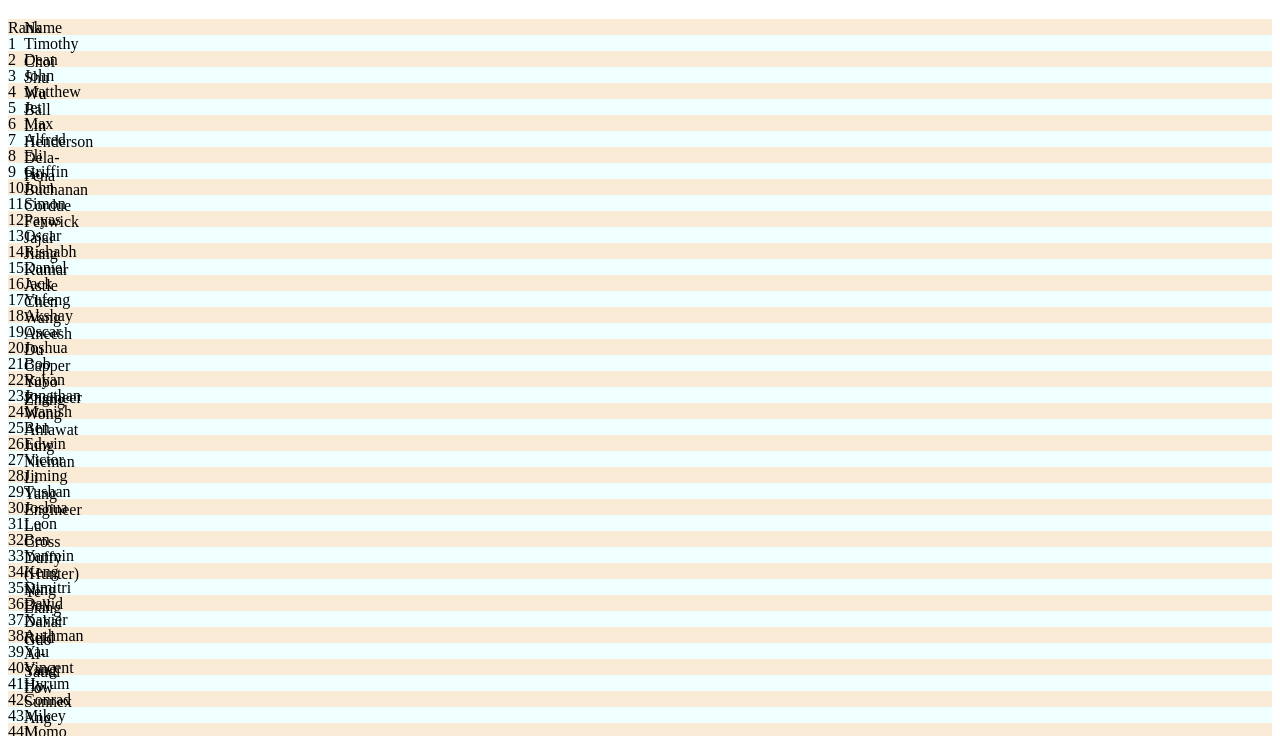
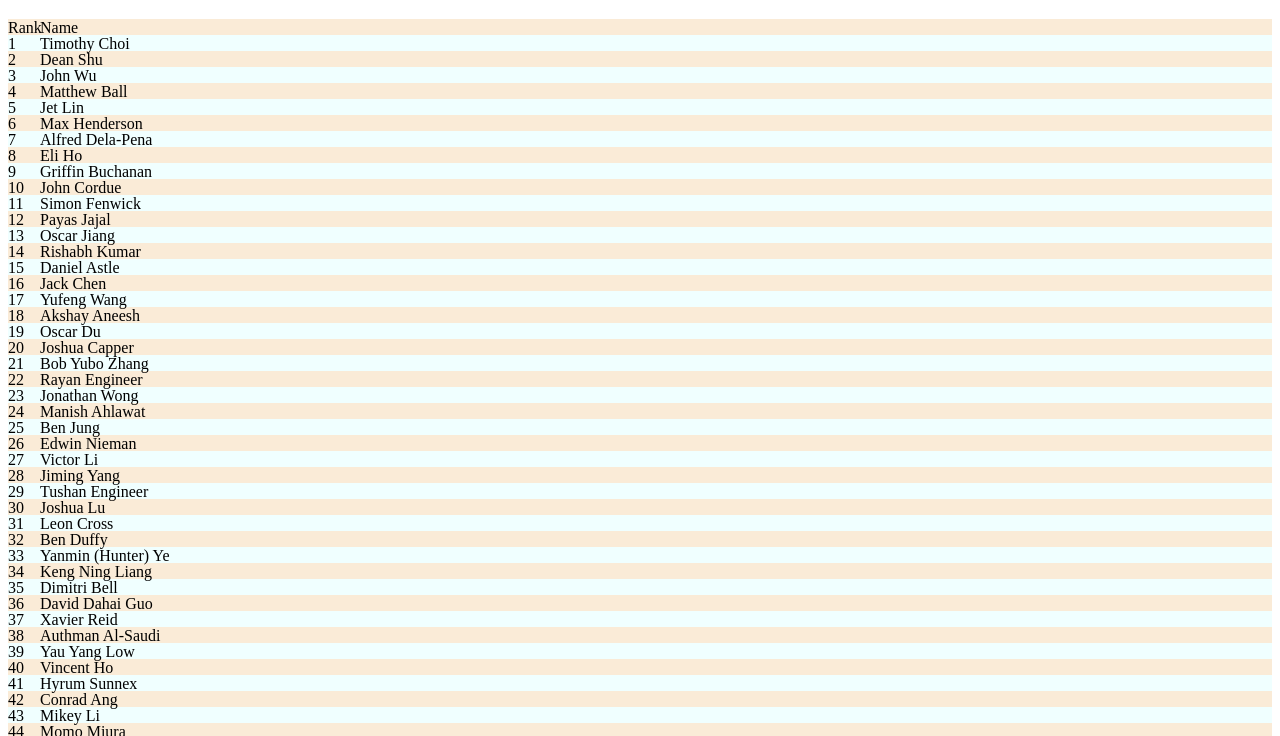
Before and after one commit to dcrgriffiths/ttnz, a plain HTML site: page index.html in a window 1280 px wide. Shown: the part 61-797 px from the top of the page. Drawn offline with Linux system fonts and the light colour scheme.

Commit message:
Update index.css

```diff
--- a/index.css
+++ b/index.css
@@ -8,7 +8,7 @@
 
 #rankingSection>Details>summary {
     display:grid;
-    grid-template-columns: 1rem 2rem 30rem;
+    grid-template-columns: 2rem 30rem 30rem;
     grid-template-rows: 1rem;
 }
 #rankingSection > details>div {
```
